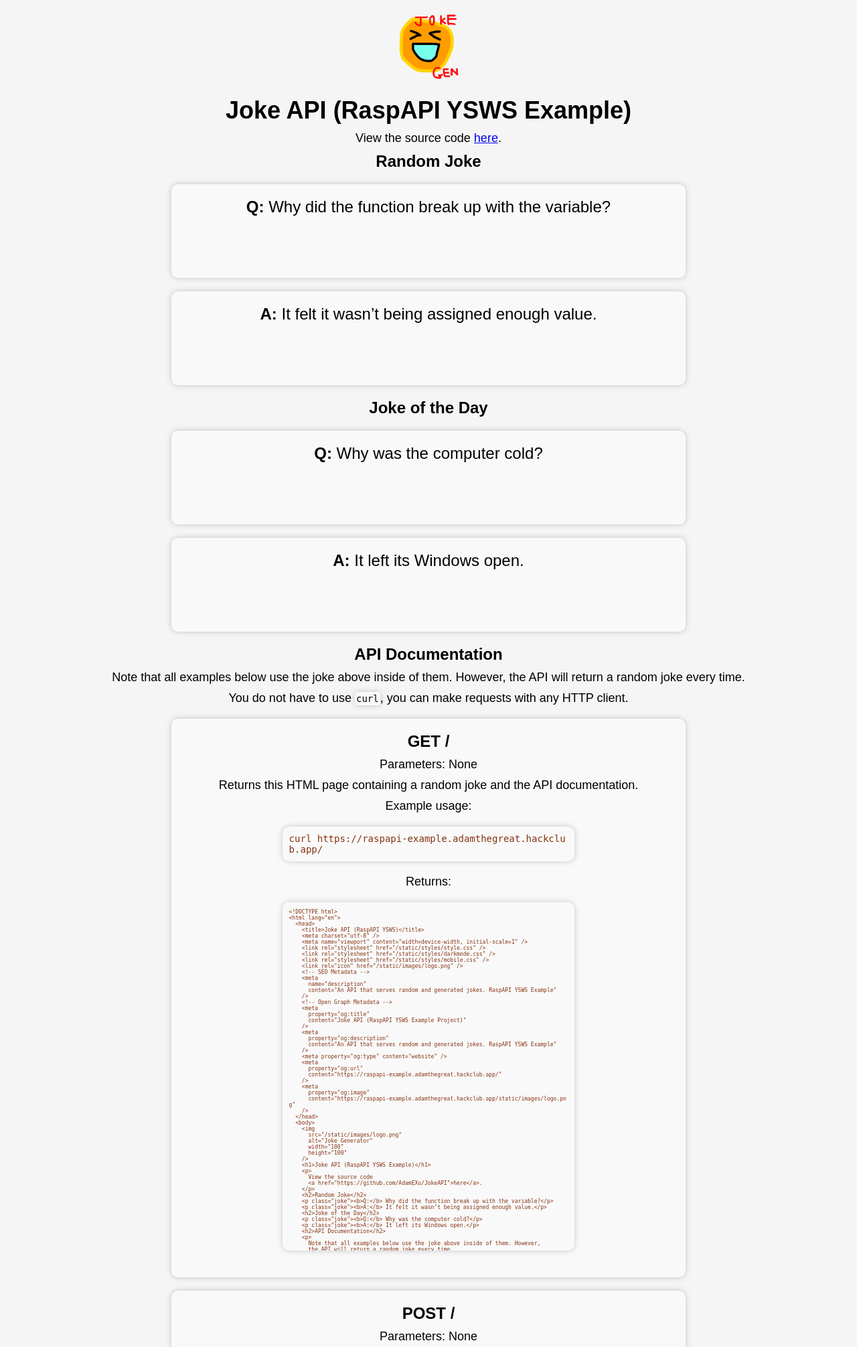
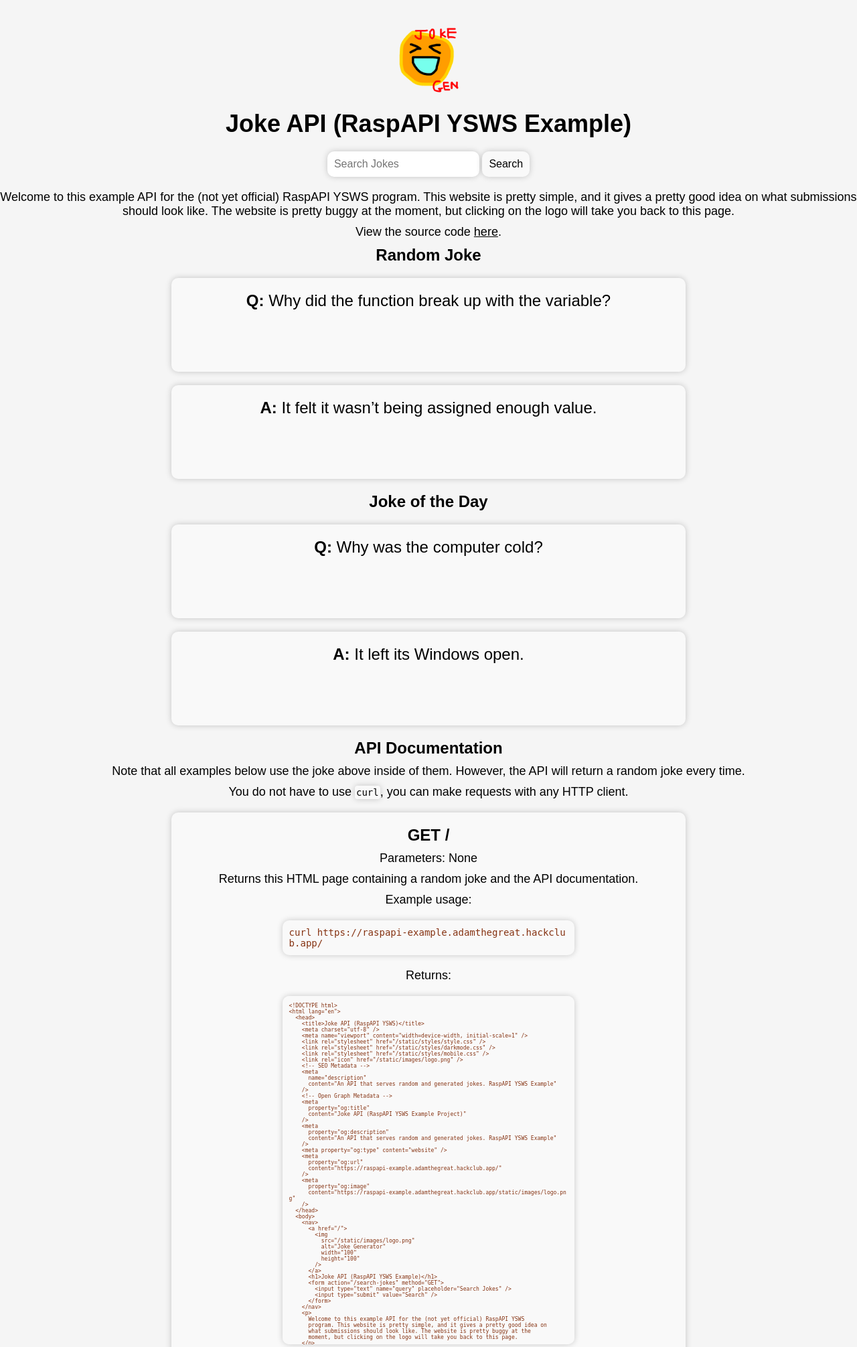
Before and after one commit to AdamEXu/JokeAPI, a Flask app: page / in a window 1280 px wide. Shown: the top 2011 px of the page at 67% size. Run offline with Flask 3, Linux system fonts and the light colour scheme.

Commit message:
added search get route and improved ui significantly

```diff
--- a/app.py
+++ b/app.py
@@ -65,6 +65,18 @@ def generate_joke_api():
   except json.JSONDecodeError:
     return jsonify({"error": "Something went wrong while generating the joke"}), 500
 
+@app.route('/generate-joke', methods=['GET'])
+def generate_joke_page():
+  query = request.args.get('prompt')
+  if query == None:
+    query = ""
+  joke_string = generate_joke(query)
+  try:
+    joke_json = json.loads(joke_string)
+    return f'Q: {joke_json["q"]}\nA: {joke_json["a"]}'
+  except json.JSONDecodeError:
+    return "Something went wrong while generating the joke"
+
 @app.route('/search-jokes', methods=['POST'])
 def search_jokes():
   data = request.get_json(silent=True)
@@ -79,11 +91,23 @@ def search_jokes():
 
   results = []
   for joke in jokes:
-    if query in joke['q'] or query in joke['a'] or query in joke['tags']:
+    if query.lower() in joke['q'].lower() or query.lower() in joke['a'].lower() or query.lower() in joke['tags']:
       results.append(joke)
       if len(results) == limit:
         break
   return jsonify(results)
+
+@app.route('/search-jokes', methods=['GET'])
+def search_jokes_by_tag():
+  query = request.args.get('query')
+  if query is None:
+    return redirect('/')
+  jokes_tmp = []
+  for joke in jokes:
+    if query.lower() in joke['q'].lower() or query.lower() in joke['a'].lower() or query.lower() in joke['tags']:
+      jokes_tmp.append(joke)
+  print(jokes_tmp)
+  return render_template('search-jokes.html', jokes=jokes_tmp)
 
 @app.route('/get-jokes-by-tag', methods=['POST'])
 def get_jokes_by_tag():
--- a/static/styles/darkmode.css
+++ b/static/styles/darkmode.css
@@ -21,4 +21,38 @@
     background-color: #2f2f2f;
     color: #fff;
   }
+
+  input {
+    background-color: #2f2f2f;
+    color: #fff;
+  }
+
+  input[type="submit"] {
+    background-color: #2f2f2f;
+    color: #fff;
+  }
+
+  input:hover {
+    background-color: #292929;
+  }
+
+  input:active {
+    background-color: #292929;
+  }
+
+  input:focus {
+    background-color: #292929;
+  }
+
+  a {
+    color: #fff;
+  }
+
+  a:hover {
+    color: #22aaff;
+  }
+
+  a:active {
+    color: #0044ff;
+  }
 }
--- a/static/styles/style.css
+++ b/static/styles/style.css
@@ -96,3 +96,53 @@ footer {
   margin-bottom: 20px;
   font-size: 16px;
 }
+
+nav {
+  margin-top: 20px;
+  margin-bottom: 20px;
+  font-size: 16px;
+}
+
+input {
+  font-size: 16px;
+  padding: 10px;
+  border-radius: 10px;
+  border: none;
+  box-shadow: 0 0 10px rgba(0, 0, 0, 0.2);
+  transition: background-color 0.2s, box-shadow 0.2s, transform 0.2s;
+  margin-top: 20px;
+}
+
+input[type="submit"] {
+  background-color: #f9f9f9;
+  cursor: pointer;
+}
+
+input:hover {
+  background-color: #fff;
+  box-shadow: 0 0 10px rgba(0, 0, 0, 0.4);
+  transform: scale(1.02);
+}
+
+input:active {
+  transform: scale(1);
+}
+
+input:focus {
+  outline: none;
+  box-shadow: 0 0 10px rgba(0, 0, 0, 0.4);
+}
+
+a {
+  text-decoration: underline;
+  color: #000000;
+  transition: color 0.2s;
+}
+
+a:hover {
+  color: #0022ff;
+}
+
+a:active {
+  color: #55aaff;
+}
--- a/templates/index.html
+++ b/templates/index.html
@@ -33,13 +33,27 @@
     />
   </head>
   <body>
+    <nav>
+      <a href="/">
         <img
           src="/static/images/logo.png"
           alt="Joke Generator"
           width="100"
           height="100"
         />
+      </a>
       <h1>Joke API (RaspAPI YSWS Example)</h1>
+      <form action="/search-jokes" method="GET">
+        <input type="text" name="query" placeholder="Search Jokes" />
+        <input type="submit" value="Search" />
+      </form>
+    </nav>
+    <p>
+      Welcome to this example API for the (not yet official) RaspAPI YSWS
+      program. This website is pretty simple, and it gives a pretty good idea on
+      what submissions should look like. The website is pretty buggy at the
+      moment, but clicking on the logo will take you back to this page.
+    </p>
     <p>
       View the source code
       <a href="https://github.com/AdamEXu/JokeAPI">here</a>.
@@ -69,7 +83,9 @@
       <p>Example usage:</p>
       <code>curl https://raspapi-example.adamthegreat.hackclub.app/</code>
       <p>Returns:</p>
-      <code class="small">{{ html_page }}</code>
+      <a href="/" style="text-decoration: none"
+        ><code class="small">{{ html_page }}</code></a
+      >
     </div>
     <div class="joke">
       <b>POST /</b>
@@ -122,6 +138,22 @@
       <code>{{ joke_of_the_day }}</code>
     </div>
     <div class="joke">
+      <b>GET /generate-joke</b>
+      <p>Parameters: prompt (optional)</p>
+      <p>
+        Returns a random joke in plain text. If prompt is given, it generates a
+        joke relating to the prompt. If prompt is not given, it generates a
+        random programming related joke.
+      </p>
+      <p>Example usage:</p>
+      <code
+        >curl
+        https://raspapi-example.adamthegreat.hackclub.app/generate-joke?prompt=programming</code
+      >
+      <p>Returns:</p>
+      <code>Q: {{ joke.q }}<br />A: {{ joke.a }}</code>
+    </div>
+    <div class="joke">
       <b>POST /generate-joke</b>
       <p>Parameters: prompt (optional)</p>
       <p>
@@ -141,6 +173,25 @@
         >{"q": "Since generating jokes costs money, you will need to copy and paste the above into your terminal to see an actual result.", "a": "Sorry for any inconvenience.", "tags": ["money", "cost", "copy","paste"]}</code
       >
       <!-- prettier-ignore -->
+    </div>
+    <div class="joke">
+      <b>GET /search-jokes</b>
+      <p>Parameters: query</p>
+      <p>
+        Returns this HTML page containing a list of jokes that contain the
+        query.
+      </p>
+      <p>Example usage:</p>
+      <code
+        >curl
+        https://raspapi-example.adamthegreat.hackclub.app/search-jokes?query=something</code
+      >
+      <p>Returns:</p>
+      <a href="/search-jokes?query=" style="text-decoration: none"
+        ><iframe src="/search-jokes?query=" width="60%" height="300"
+          >You need a browser to view this page.</iframe
+        ></a
+      >
     </div>
     <div class="joke">
       <b>POST /search-jokes</b>
--- /dev/null
+++ b/templates/search-jokes.html
@@ -0,0 +1,86 @@
+<!DOCTYPE html>
+<html lang="en">
+  <head>
+    <title>Joke API (RaspAPI YSWS)</title>
+    <meta charset="utf-8" />
+    <meta name="viewport" content="width=device-width, initial-scale=1" />
+    <link rel="stylesheet" href="/static/styles/style.css" />
+    <link rel="stylesheet" href="/static/styles/darkmode.css" />
+    <link rel="stylesheet" href="/static/styles/mobile.css" />
+    <link rel="icon" href="/static/images/logo.png" />
+    <!-- SEO Metadata -->
+    <meta
+      name="description"
+      content="An API that serves random and generated jokes. RaspAPI YSWS Example"
+    />
+    <!-- Open Graph Metadata -->
+    <meta
+      property="og:title"
+      content="Joke API (RaspAPI YSWS Example Project)"
+    />
+    <meta
+      property="og:description"
+      content="An API that serves random and generated jokes. RaspAPI YSWS Example"
+    />
+    <meta property="og:type" content="website" />
+    <meta
+      property="og:url"
+      content="https://raspapi-example.adamthegreat.hackclub.app/"
+    />
+    <meta
+      property="og:image"
+      content="https://raspapi-example.adamthegreat.hackclub.app/static/images/logo.png"
+    />
+  </head>
+  <body>
+    <nav>
+      <a href="/">
+        <img
+          src="/static/images/logo.png"
+          alt="Joke Generator"
+          width="100"
+          height="100"
+        />
+      </a>
+      <h1>Joke API (RaspAPI YSWS Example)</h1>
+      <form action="/search-jokes" method="GET">
+        <input type="text" name="query" placeholder="Search Jokes" />
+        <input type="submit" value="Search" />
+      </form>
+    </nav>
+    <p>
+      Welcome to this example API for the (not yet official) RaspAPI YSWS
+      program. This website is pretty simple, and it gives a pretty good idea on
+      what submissions should look like. The website is pretty buggy at the
+      moment, but clicking on the logo will take you back to home.
+    </p>
+    <p>
+      View the source code
+      <a href="https://github.com/AdamEXu/JokeAPI">here</a>.
+    </p>
+    <h2>Search Results</h2>
+    <p>
+      Here are the jokes that contain your query. Yes, the search sucks. No, I'm
+      not going to fix it since this is just an example project.
+    </p>
+    {% for joke in jokes %}
+    <h2>Joke #{{ loop.index }}</h2>
+    <p class="joke"><b>Q:</b> {{ joke.q }}</p>
+    <p class="joke"><b>A:</b> {{ joke.a }}</p>
+    {% endfor %}
+    <p>
+      Sorry about the scuffed search, but I'm still not going to fix it. You can
+      fix it and
+      <a href="https://github.com/AdamEXu/JokeAPI">submit a PR though</a>. (If
+      you do you get absolutely nothing except for the satisfaction of fixing
+      that annoying search on some stupid example website)
+    </p>
+    <p>
+      Btw to get out of here, just click on the logo to go back to the home
+      page.
+    </p>
+    <footer>
+      <p>Made with ❤️ by <a href="https://adamxu.net/">Adam Xu</a></p>
+    </footer>
+  </body>
+</html>
```
Lines whose indentation alone changed are shown as unchanged.
